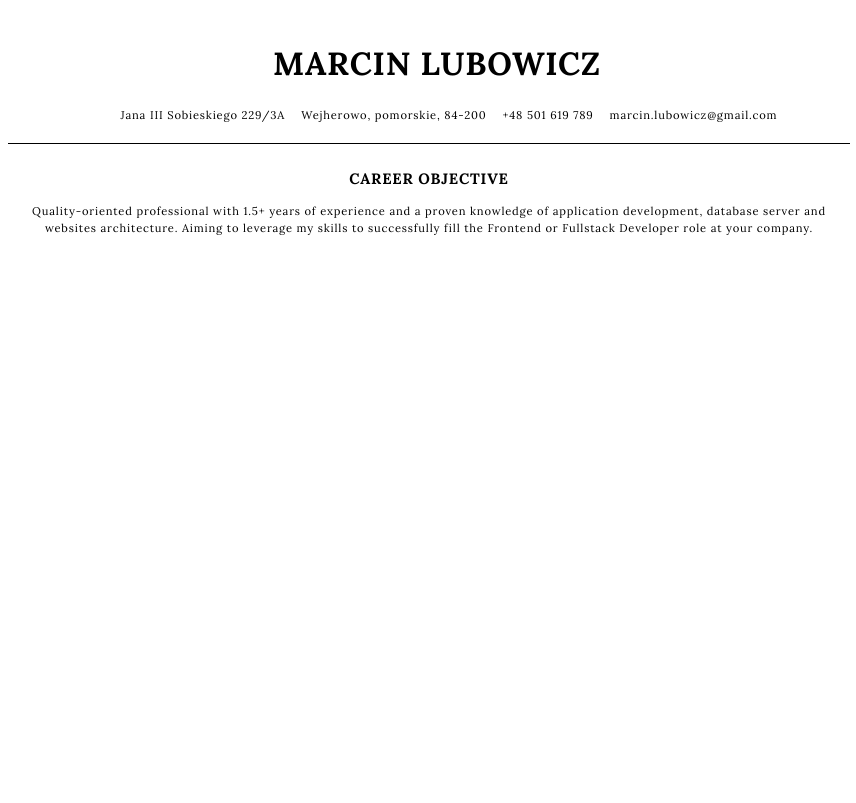
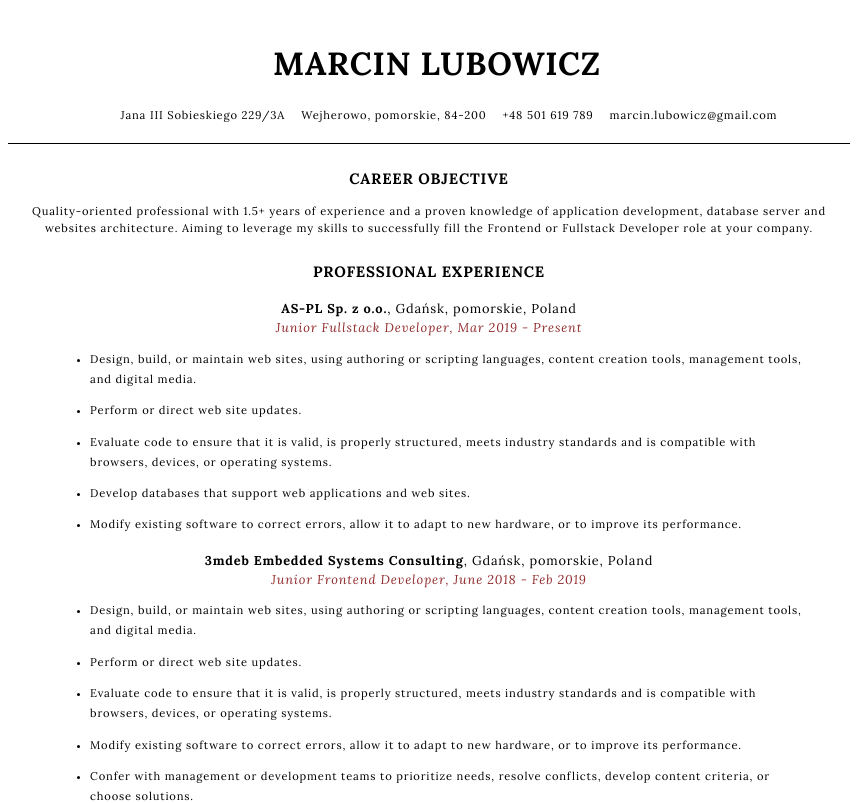
Before and after one commit to Moviss/cv-app, a React (Create React App) app: page / in a window 1280 px wide. Shown: the top 803 px of the page, without its empty margins (211-1067 px from the left). Built offline with nearby package versions, Linux system fonts and the light colour scheme.

Commit message:
Added Professional Experience Section

```diff
--- a/src/App.css
+++ b/src/App.css
@@ -3,3 +3,8 @@
   max-width: 842px;
   margin: auto;
 }
+
+.section-wrapper {
+  margin-top: 1.5rem;
+  text-align: center;
+}
--- a/src/App.js
+++ b/src/App.js
@@ -2,12 +2,14 @@ import React from 'react';
 import './App.css';
 import Header from './components/Header/Header';
 import CareerObjective from './components/CareerObjective/CareerObjective';
+import ProfessionalExperience from './components/ProfessionalExperience/ProfessionalExperience';
 
 function App() {
   return (
     <div className="App">
       <Header />
       <CareerObjective />
+      <ProfessionalExperience />
     </div>
   );
 }
--- a/src/components/CareerObjective/CareerObjective.js
+++ b/src/components/CareerObjective/CareerObjective.js
@@ -3,7 +3,7 @@ import styles from './CareerObjective.module.scss';
 
 const CareerObjective = () => {
   return (
-    <div className={styles.wrapper}>
+    <div className="section-wrapper">
       <h2>CAREER OBJECTIVE</h2>
       <p>
         Quality-oriented professional with 1.5+ years of experience and a proven
--- a/src/components/CareerObjective/CareerObjective.module.scss
+++ b/src/components/CareerObjective/CareerObjective.module.scss
@@ -1,4 +1,19 @@
-.wrapper {
-  margin-top: 1.5rem;
-  text-align: center;
+.job {
+  max-width: 90%;
+  margin: 1rem auto 0 auto;
 }
+
+.companyName {
+  font-size: 0.8rem;
+}
+
+.position {
+  font-size: 0.8rem;
+  font-style: italic;
+  color: #912b2d;
+}
+
+.responsibilities {
+  text-align: left;
+  line-height: 1.8;
+}
--- /dev/null
+++ b/src/components/ProfessionalExperience/ProfessionalExperience.js
@@ -0,0 +1,73 @@
+import React from 'react';
+import styles from '../CareerObjective/CareerObjective.module.scss';
+
+const jobs = [
+  {
+    companyName: 'AS-PL Sp. z o.o.',
+    position: 'Junior Fullstack Developer',
+    period: 'Mar 2019 - Present',
+    location: 'Gdańsk, pomorskie, Poland',
+    responsibilities: [
+      'Design, build, or maintain web sites, using authoring or scripting languages, content creation tools, management tools, and digital media.',
+      'Perform or direct web site updates.',
+      'Evaluate code to ensure that it is valid, is properly structured, meets industry standards and is compatible with browsers, devices, or operating systems.',
+      'Develop databases that support web applications and web sites.',
+      'Modify existing software to correct errors, allow it to adapt to new hardware, or to improve its performance.'
+    ]
+  },
+  {
+    companyName: '3mdeb Embedded Systems Consulting',
+    position: 'Junior Frontend Developer',
+    period: 'June 2018 - Feb 2019',
+    location: 'Gdańsk, pomorskie, Poland',
+    responsibilities: [
+      'Design, build, or maintain web sites, using authoring or scripting languages, content creation tools, management tools, and digital media.',
+      'Perform or direct web site updates.',
+      'Evaluate code to ensure that it is valid, is properly structured, meets industry standards and is compatible with browsers, devices, or operating systems.',
+      'Modify existing software to correct errors, allow it to adapt to new hardware, or to improve its performance.',
+      'Confer with management or development teams to prioritize needs, resolve conflicts, develop content criteria, or choose solutions.',
+      'Lead small team of designers, programmers and marketing specialists.'
+    ]
+  },
+  {
+    companyName: 'Malu',
+    position: 'Frontend Developer',
+    period: 'Nov 2017 - June 2018',
+    location: 'Wejherowo, pomorskie, Poland',
+    responsibilities: [
+      'Design, build, or maintain web sites, using authoring or scripting languages, content creation tools, management tools, and digital media.',
+      'Perform or direct web site updates.',
+      'Evaluate code to ensure that it is valid, is properly structured, meets industry standards and is compatible with browsers, devices, or operating systems.',
+      'Write, design, or edit web page content, or direct others producing content.',
+      'Analyze user needs to determine technical requirements.'
+    ]
+  }
+];
+
+const ProfessionalExperience = () => {
+  return (
+    <div className="section-wrapper">
+      <h2>PROFESSIONAL EXPERIENCE</h2>
+
+      {jobs.map(job => (
+        <div key={job.companyName} className={styles.job}>
+          <div className={styles.companyName}>
+            <strong>{job.companyName}</strong>, {job.location}
+          </div>
+          <div className={styles.position}>
+            {job.position}, {job.period}
+          </div>
+          <ul className={styles.responsibilities}>
+            {job.responsibilities.map(resp => (
+              <li>
+                <p>{resp}</p>
+              </li>
+            ))}
+          </ul>
+        </div>
+      ))}
+    </div>
+  );
+};
+
+export default ProfessionalExperience;
```
Also changed, not shown: src/components/ProfessionalExperience/ProfessionalExperience.module.scss (added).
